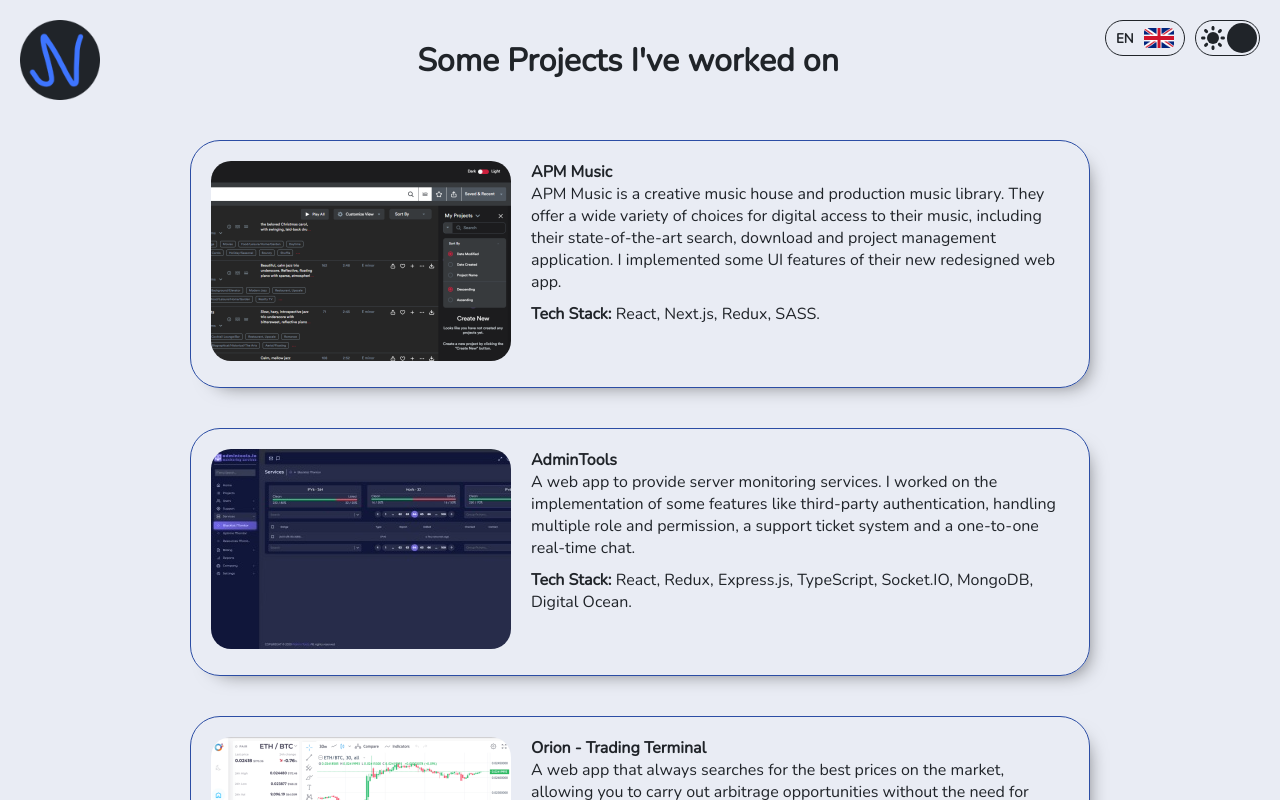
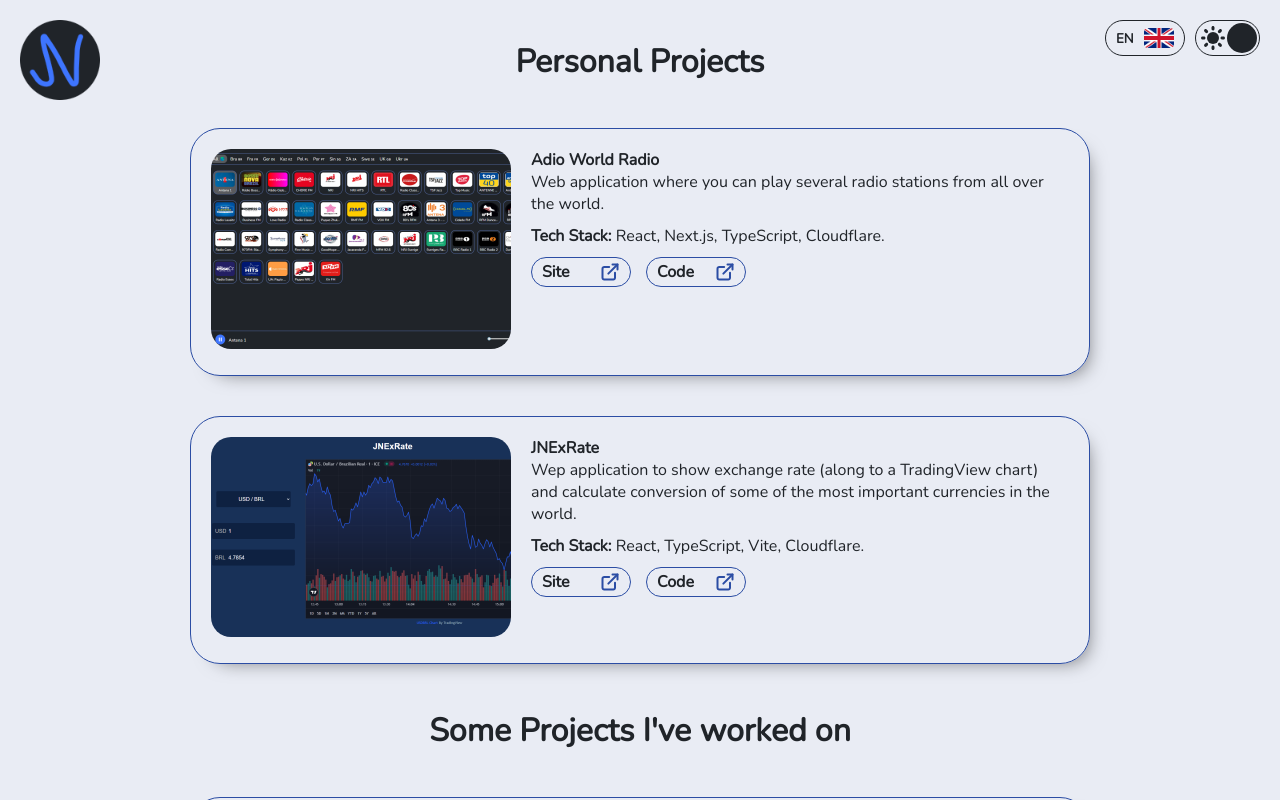
Before and after one commit to JuanNavasJN/juannavas.dev, a Next.js app: page / in a window 1280 px wide. Shown: the top 800 px of the page. Built offline with nearby package versions, Linux system fonts and the light colour scheme.

Commit message:
Add personal projects

```diff
--- a/src/components/Header.tsx
+++ b/src/components/Header.tsx
@@ -17,7 +17,7 @@
         priority
         className={styles.logo}
       />
-      <h1>{t('title')}</h1>
+      {/* <h1>{t('title')}</h1> */}
       <div className={styles.settings}>
         <LangButton />
         <DarkModeSwitch />
--- /dev/null
+++ b/src/data/index.ts
@@ -0,0 +1,2 @@
+export * from './personalProjects';
+export * from './projects';
--- /dev/null
+++ b/src/data/personalProjects.ts
@@ -0,0 +1,24 @@
+export const personalProjects = [
+  {
+    id: 111,
+    title: 'Adio World Radio',
+    description:
+      'Web application where you can play several radio stations from all over the world.',
+    techStack: 'React, Next.js, TypeScript, Cloudflare.',
+    imgPath: '/images/adio.png',
+    code: 'https://github.com/JuanNavasJN/adio-world-radio-web',
+    site: 'https://adio.veest.net/',
+    show: true
+  },
+  {
+    id: 222,
+    title: 'JNExRate',
+    description:
+      'Wep application to show exchange rate (along to a TradingView chart) and calculate conversion of some of the most important currencies in the world.',
+    techStack: 'React, TypeScript, Vite, Cloudflare.',
+    imgPath: '/images/jnexrate.png',
+    code: 'https://github.com/JuanNavasJN/jnexrate',
+    site: 'https://jnexrate.veest.net',
+    show: true
+  }
+];
--- a/src/i18n/translations/en.json
+++ b/src/i18n/translations/en.json
@@ -5,5 +5,6 @@
   "proj-desc-3": "A web app that always searches for the best prices on the market, allowing you to carry out arbitrage opportunities without the need for accounts on multiple exchanges. I contributed to the initial rebuilt of the React app for a better performance and integrability.",
   "proj-desc-1": "A web app to track cryptocurrency exchange transactions by API keys or CSV file. It allows you to see all the data in one dashboard through tables, charts and downloadable reports. I implemented the whole first version of the solution from scratch.",
   "proj-desc-9": "A simple scheduling web app to make easier the booking appointment process between solo-entrepreneur and customer. I implemented UI features and integrated Stripe for payment subscription.",
-  "proj-desc-7": "A web app to list shops with their contact, location and payment method information, including a map to show their specific locations. I built the whole first version from scratch."
+  "proj-desc-7": "A web app to list shops with their contact, location and payment method information, including a map to show their specific locations. I built the whole first version from scratch.",
+  "my-projects": "Personal Projects"
 }
--- a/src/i18n/translations/es.json
+++ b/src/i18n/translations/es.json
@@ -5,5 +5,6 @@
   "proj-desc-3": "Una aplicación web que siempre busca los mejores precios en el mercado, lo que le permite llevar a cabo oportunidades de arbitraje sin necesidad de cuentas en múltiples bolsas. He contribuido a la reconstrucción inicial de la aplicación React para un mejor rendimiento e integrabilidad.",
   "proj-desc-1": "Una aplicación web para realizar un seguimiento de las transacciones de intercambio de criptomonedas mediante claves API o archivos CSV. Te permite ver todos los datos en un panel de control a través de tablas, gráficos e informes descargables. Implementé toda la primera versión de la solución desde cero.",
   "proj-desc-9": "Una sencilla aplicación web para facilitar el proceso de reserva de citas entre el empresario y el cliente. Implementé características de interfaz de usuario e integré Stripe para la suscripción de pago.",
-  "proj-desc-7": "Una aplicación web para listar tiendas con su información de contacto, ubicación y forma de pago, incluyendo un mapa para mostrar sus ubicaciones específicas. Construí toda la primera versión desde cero."
+  "proj-desc-7": "Una aplicación web para listar tiendas con su información de contacto, ubicación y forma de pago, incluyendo un mapa para mostrar sus ubicaciones específicas. Construí toda la primera versión desde cero.",
+  "my-projects": "Proyectos Personales"
 }
--- a/src/i18n/translations/fr.json
+++ b/src/i18n/translations/fr.json
@@ -5,5 +5,6 @@
   "proj-desc-3": "Une application web qui recherche toujours les meilleurs prix sur le marché, vous permettant de réaliser des opportunités d'arbitrage sans avoir besoin de comptes sur plusieurs bourses. J'ai contribué à la reconstruction initiale de l'application React pour une meilleure performance et intégrabilité.",
   "proj-desc-1": "Une application web pour suivre les transactions d'échange de crypto-monnaies par clés API ou fichier CSV. Elle vous permet de voir toutes les données dans un tableau de bord à travers des tableaux, des graphiques et des rapports téléchargeables. J'ai mis en œuvre toute la première version de la solution à partir de zéro.",
   "proj-desc-9": "Une application web de planification simple pour faciliter le processus de prise de rendez-vous entre l'entrepreneur individuel et le client. J'ai implémenté les fonctionnalités de l'interface utilisateur et intégré Stripe pour l'abonnement au paiement.",
-  "proj-desc-7": "Une application web pour répertorier les magasins avec leurs coordonnées, leur emplacement et les informations sur les méthodes de paiement, y compris une carte pour montrer leurs emplacements spécifiques. J'ai créé la première version de A à Z."
+  "proj-desc-7": "Une application web pour répertorier les magasins avec leurs coordonnées, leur emplacement et les informations sur les méthodes de paiement, y compris une carte pour montrer leurs emplacements spécifiques. J'ai créé la première version de A à Z.",
+  "my-projects": "Projets Personnels"
 }
--- a/src/i18n/translations/pt.json
+++ b/src/i18n/translations/pt.json
@@ -5,5 +5,6 @@
   "proj-desc-3": "Uma aplicação web que procura sempre os melhores preços no mercado, permitindo-lhe realizar oportunidades de arbitragem sem a necessidade de ter contas em várias bolsas. Contribuí para a reconstrução inicial da aplicação React para um melhor desempenho e integrabilidade.",
   "proj-desc-1": "Uma aplicação Web para acompanhar transacções de câmbio de criptomoedas por chaves API ou ficheiro CSV. Permite-lhe ver todos os dados num painel de controlo através de tabelas, gráficos e relatórios descarregáveis. Implementei toda a primeira versão da solução a partir do zero.",
   "proj-desc-9": "Uma aplicação web de agendamento simples para facilitar o processo de marcação de consultas entre o empresário em nome individual e o cliente. Implementei funcionalidades de UI e integrei o Stripe para subscrição de pagamentos.",
-  "proj-desc-7": "Uma aplicação Web para listar lojas com as suas informações de contacto, localização e método de pagamento, incluindo um mapa para mostrar as suas localizações específicas. Construí toda a primeira versão de raiz."
+  "proj-desc-7": "Uma aplicação Web para listar lojas com as suas informações de contacto, localização e método de pagamento, incluindo um mapa para mostrar as suas localizações específicas. Construí toda a primeira versão de raiz.",
+  "my-projects": "Projetos Pessoais"
 }
--- a/src/pages/index.tsx
+++ b/src/pages/index.tsx
@@ -2,8 +2,13 @@
 import ProjectsContainer from '@/components/ProjectsContainer';
 import Footer from '@/components/Footer';
 import Header from '@/components/Header';
+import styles from '@/styles/Home.module.css';
+import { useTranslation } from 'react-i18next';
+import { personalProjects, projects } from '@/data';
 
 export default function Home() {
+  const { t } = useTranslation();
+
   return (
     <>
       <Head>
@@ -12,8 +17,11 @@
       </Head>
 
       <Header />
-      <main>
-        <ProjectsContainer />
+      <main className={styles.main}>
+        <h2>{t('my-projects')}</h2>
+        <ProjectsContainer projects={personalProjects} />
+        <h2>{t('title')}</h2>
+        <ProjectsContainer projects={projects} />
       </main>
       <Footer />
     </>
--- a/src/styles/Header.module.css
+++ b/src/styles/Header.module.css
@@ -1,6 +1,10 @@
 .header {
   display: flex;
   padding: 20px;
+  padding-bottom: 0;
+  width: 100%;
+  /* background-color: aliceblue; */
+  position: absolute;
 }
 
 .header h1 {
--- /dev/null
+++ b/src/styles/Home.module.css
@@ -0,0 +1,14 @@
+.main {
+  padding-top: 40px;
+}
+
+.main h2 {
+  text-align: center;
+  font-size: 32px;
+}
+
+@media (max-width: 630px) {
+  .main {
+    padding-top: 80px;
+  }
+}
--- a/src/styles/ProjectsContainer.module.css
+++ b/src/styles/ProjectsContainer.module.css
@@ -2,11 +2,11 @@
   display: flex;
   justify-content: center;
   flex-wrap: wrap;
-  margin-bottom: 30px;
+  margin: 25px 0;
 }
 
 @media (max-width: 630px) {
   .projectsContainer {
-    margin-top: 60px;
+    /* margin-top: 60px; */
   }
 }
```
Also changed, not shown: src/components/ProjectsContainer.tsx (+16 -2 lines), public/images/adio.png (added), public/images/jnexrate.png (added).
